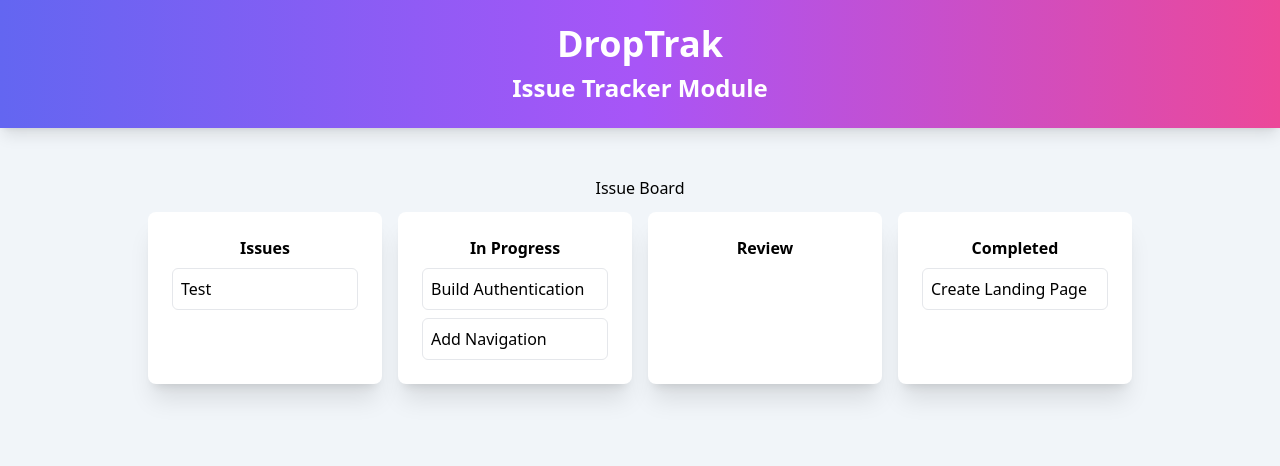
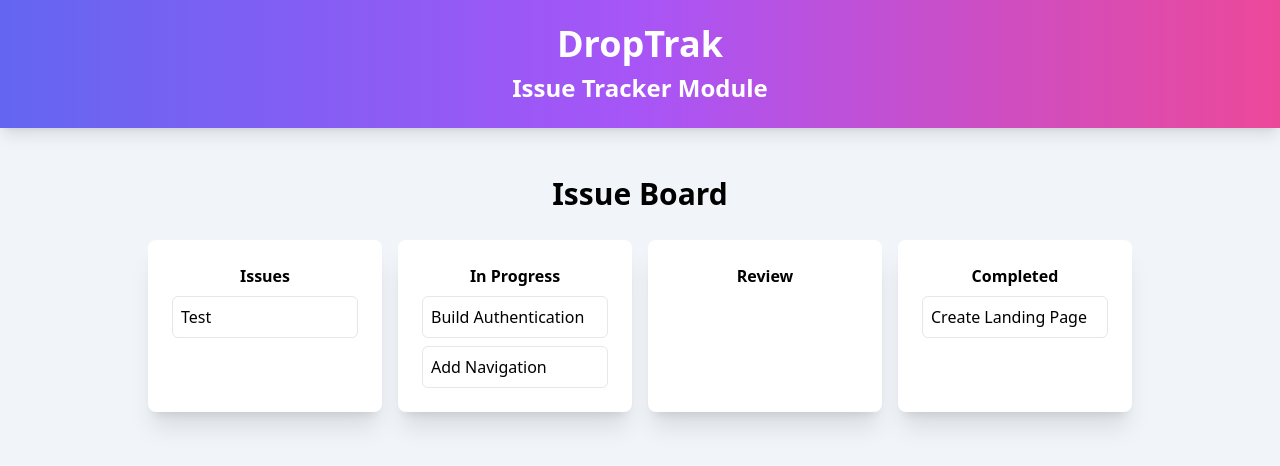
Before and after one commit to lisawagner/beautiful-dnd-issue-tracker, a React (Create React App) app: page / in a window 1280 px wide. Shown: the top 466 px of the page. Built offline with nearby package versions, Linux system fonts and the light colour scheme.

Commit message:
styles: add hover and active drag effects

```diff
--- a/src/features/issues/Column.js
+++ b/src/features/issues/Column.js
@@ -2,6 +2,7 @@ import { Draggable, Droppable } from '@hello-pangea/dnd'
 import Task from "./Task"
 
 const Column = (props) => {
+
   return (
     <>
     <Draggable draggableId={props.column.id} index={props.index}>
@@ -17,10 +18,11 @@ const Column = (props) => {
           >
             {props.column.title}
           </div>
+          <div className='w-full h-full hover:bg-blue-50 p-0'>
           <Droppable droppableId={props.column.id} type='task'>
             {(provided) => (
               <div
-                className="flex flex-col gap-2 w-full"
+                className={`flex flex-col gap-2`}
                 ref={provided.innerRef}
                 {...provided.droppableProps}
               >
@@ -29,6 +31,7 @@ const Column = (props) => {
               </div>
             )}
           </Droppable>
+          </div>
         </div>
       )}
     </Draggable>
--- a/src/features/issues/IssueBoard.js
+++ b/src/features/issues/IssueBoard.js
@@ -89,7 +89,7 @@ const IssueBoard = () => {
             ref={provided.innerRef}
             className="flex flex-col items-center justify-center gap-3"
           >
-            <h1>Issue Board</h1>
+            <h1 className='font-bold text-3xl mb-4'>Issue Board</h1>
             <div
               className='grid grid-cols-1 gap-4 w-full md:w-1/2 lg:w-full lg:grid-cols-4'
             >
--- a/src/features/issues/Task.js
+++ b/src/features/issues/Task.js
@@ -2,17 +2,15 @@ import { Draggable } from '@hello-pangea/dnd'
 
 const Task = (props) => {
   return (
-
     <Draggable draggableId={props.task.id} index={props.index}>
 
         {(provided) => (
           <div
-
             {...provided.draggableProps}
             {...provided.dragHandleProps}
             ref={provided.innerRef}
           >
-            <div className='p-2 border rounded-md bg-white'>
+            <div className='p-2 border border-solid rounded-md bg-white  active:border-dashed active:border-gray-300'>
               {props.task.content}
             </div>
 
```
